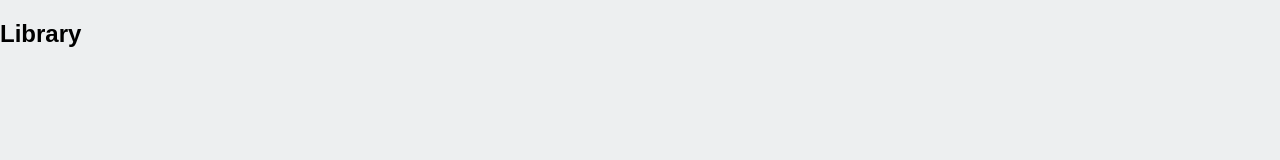
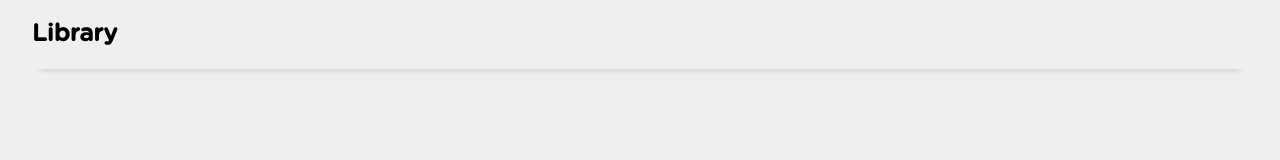
Before and after one commit to jcubed22/CSS_Sassify, a plain HTML site: page index.html in a window 1280 px wide. Drawn offline with Linux system fonts and the light colour scheme.

Commit message:
Fix the damn header border shadow.

```diff
--- a/css/style.css
+++ b/css/style.css
@@ -2,13 +2,15 @@
 ================================ */
 @font-face {
   font-family: 'Gotham Rounded';
-  src: url('fonts/gotham-rounded-medium.otf')
+  src: url('fonts/gotham-rounded-medium.otf');
 }
 body {
   background-color: #edeff0;
+  font-family: 'Gotham Rounded', sans-serif;
 }
 .container {
   width: 95%;
+  margin: 0 auto;
 }
 /* Clearfix
 ================================ */
@@ -20,6 +22,11 @@ body {
 
 /* Header
 ================================ */
+header {
+  -webkit-box-shadow: 0px 10px 5px -8px rgba(211,211,211,1);
+  -moz-box-shadow: 0px 10px 5px -8px rgba(211,211,211,1);
+  box-shadow: 0px 10px 5px -8px rgba(211,211,211,1);
+}
 .page-title {
   float: left;
 }
--- a/index.html
+++ b/index.html
@@ -9,8 +9,8 @@
   <body>
     <div class="container">
   <!-- Nav Header !-->
-      <header>
-        <div class="clearfix page-title">
+      <header class="clearfix">
+        <div class="page-title">
           <h2>Library</h2>
         </div>
       </header>
```
